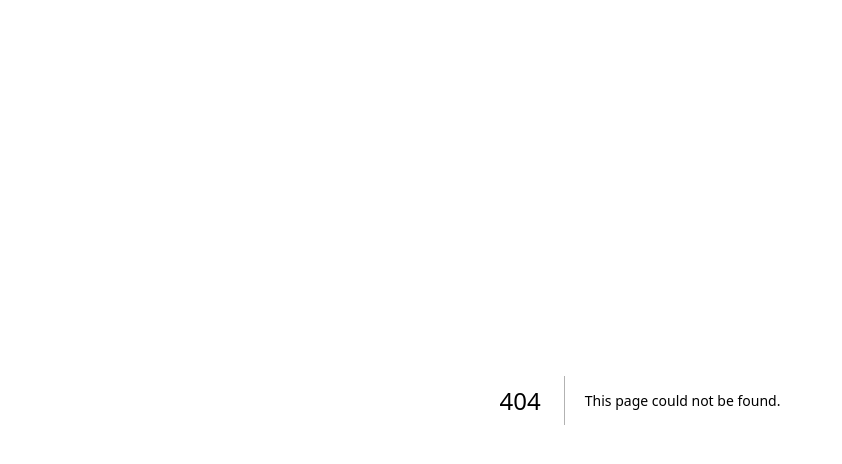
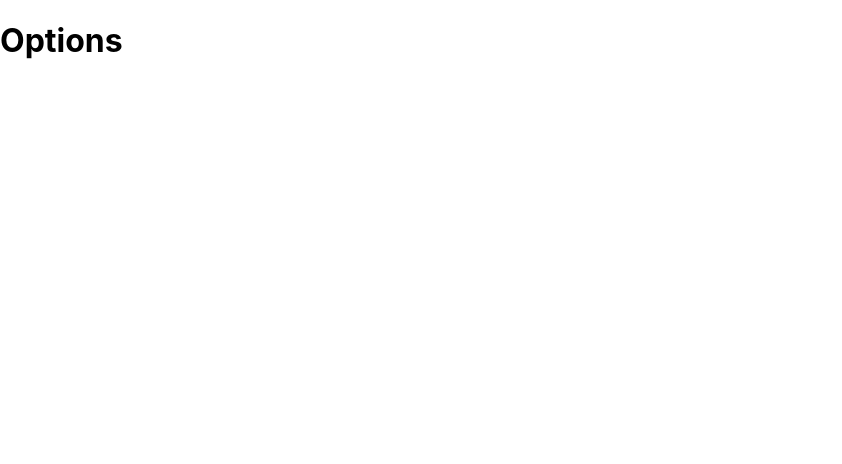
Before and after one commit to Axle-Bucamp/BK-fighter-3D, a Next.js app: page /options in a window 1280 px wide. Before the commit this address had no page. Shown: the top 464 px of the page, without its empty margins (0-842 px from the left). Built offline with nearby package versions, Linux system fonts and the light colour scheme.

Commit message:
Create pages/options.js as a placeholder for game options

```diff
--- /dev/null
+++ b/pages/options.js
@@ -0,0 +1,8 @@
+export default function Options() {
+  return (
+    <div>
+      <h1>Options</h1>
+      {/* Add options components here */}
+    </div>
+  );
+}
```
